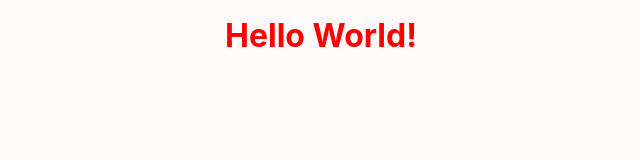
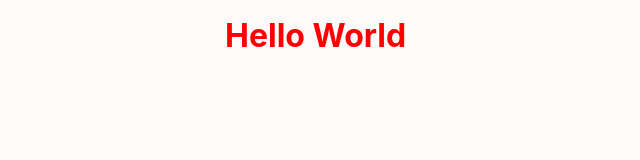
Before and after one commit to SeanPed/capstone-project, a React (Vite) app: page / in a window 1280 px wide. Shown: the top 160 px of the page, without its empty margins (23-663 px from the left). Built offline with nearby package versions, Linux system fonts and the light colour scheme.

Commit message:
Adding Routing Options

```diff
--- a/src/app/App.tsx
+++ b/src/app/App.tsx
@@ -1,7 +1,15 @@
 import React from 'react';
+import { BrowserRouter, Routes, Route } from 'react-router-dom';
 
 function App(): JSX.Element {
-  return <h1>Hello World!</h1>;
+  return (
+    <BrowserRouter>
+      <Routes>
+        <Route path="/" element={<h1>Hello World</h1>}></Route>
+        <Route path="/input" element={<h1>Hello World 2</h1>}></Route>
+      </Routes>
+    </BrowserRouter>
+  );
 }
 
 export default App;
```
